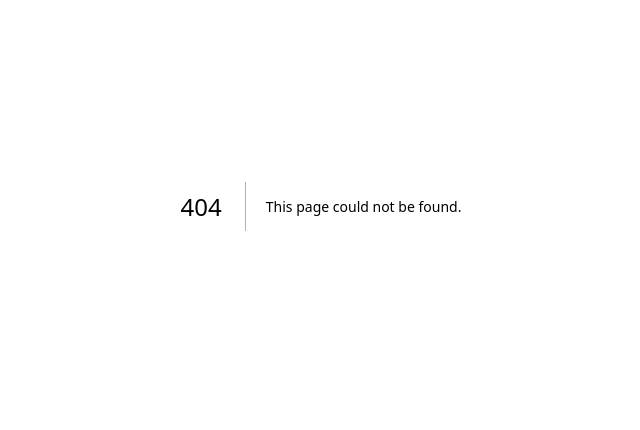
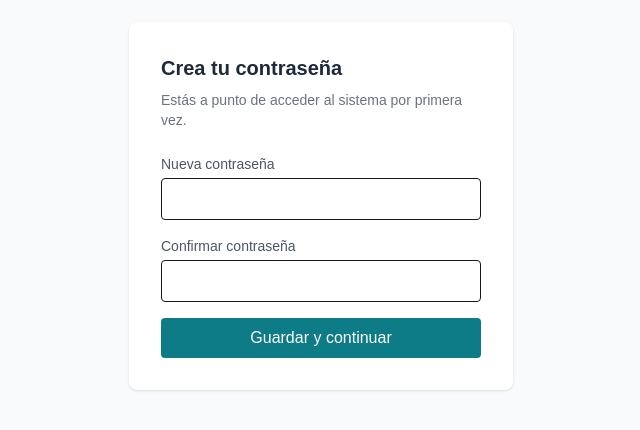
Before and after one commit to rdsolorzano/SSH-LitePyme, a Next.js app: page /actualizar-password in a window 1280 px wide. Before the commit this address had no page. Shown: the part 194-624 px from the top of the page, without its empty margins (319-959 px from the left). Built offline with nearby package versions, Linux system fonts and the light colour scheme.

Commit message:
Ver. 2.1.0 correccion en el cambio de contraseña para usuario nuevo con empresa nueva

```diff
--- /dev/null
+++ b/app/actualizar-password/page.tsx
@@ -0,0 +1,52 @@
+'use client'
+
+import { useState } from 'react'
+import { useRouter } from 'next/navigation'
+import { createClient } from '@/lib/supabase/client'
+
+export default function ActualizarPasswordPage() {
+  const [password, setPassword] = useState('')
+  const [confirmar, setConfirmar] = useState('')
+  const [error, setError] = useState('')
+  const [guardando, setGuardando] = useState(false)
+  const router = useRouter()
+
+  async function handleSubmit(e: React.FormEvent) {
+    e.preventDefault()
+    setError('')
+
+    if (password.length < 6) return setError('La contraseña debe tener al menos 6 caracteres.')
+    if (password !== confirmar) return setError('Las contraseñas no coinciden.')
+
+    setGuardando(true)
+    const supabase = createClient()
+    const { error } = await supabase.auth.updateUser({ password })
+    setGuardando(false)
+
+    if (error) return setError(error.message)
+
+    router.push('/dashboard')
+    router.refresh()
+  }
+
+  return (
+    <div className="flex min-h-screen items-center justify-center bg-gray-50">
+      <form onSubmit={handleSubmit} className="w-full max-w-sm rounded-lg bg-white p-8 shadow">
+        <h1 className="mb-2 text-xl font-semibold text-gray-800">Crea tu contraseña</h1>
+        <p className="mb-6 text-sm text-gray-500">Estás a punto de acceder al sistema por primera vez.</p>
+
+        <label className="mb-1 block text-sm text-gray-600">Nueva contraseña</label>
+        <input type="password" value={password} onChange={(e) => setPassword(e.target.value)} required className="mb-4 w-full rounded border px-3 py-2" />
+
+        <label className="mb-1 block text-sm text-gray-600">Confirmar contraseña</label>
+        <input type="password" value={confirmar} onChange={(e) => setConfirmar(e.target.value)} required className="mb-4 w-full rounded border px-3 py-2" />
+
+        {error && <p className="mb-4 text-sm text-red-600">{error}</p>}
+
+        <button type="submit" disabled={guardando} className="w-full rounded bg-[#0E7C86] py-2 text-white hover:bg-[#0c6971] disabled:opacity-50">
+          {guardando ? 'Guardando...' : 'Guardar y continuar'}
+        </button>
+      </form>
+    </div>
+  )
+}
--- a/app/dashboard/empresas/actions.ts
+++ b/app/dashboard/empresas/actions.ts
@@ -87,7 +87,9 @@ export async function invitarUsuario(empresaId: string, email: string, rol: stri
   if (existente) {
     usuarioId = existente.id
   } else {
-    const { data: invitado, error } = await admin.auth.admin.inviteUserByEmail(email)
+        const { data: invitado, error } = await admin.auth.admin.inviteUserByEmail(email, {
+      redirectTo: `${process.env.NEXT_PUBLIC_APP_URL}/actualizar-password`,
+    })
     if (error || !invitado.user) return { error: 'No se pudo invitar: ' + error?.message }
     usuarioId = invitado.user.id
   }
--- a/app/dashboard/page.tsx
+++ b/app/dashboard/page.tsx
@@ -22,7 +22,7 @@ export default async function DashboardPage() {
           {empresaActiva.nombre_comercial || empresaActiva.razon_social}
         </h1>
       </div>
-      <p className="mt-1 text-sm text-gray-500">&nbsp;&nbsp;Ver. 2.0.0     &nbsp;&nbsp;&nbsp;&nbsp; 10.15 | 24.08.26</p>
+      <p className="mt-1 text-sm text-gray-500">&nbsp;&nbsp;Ver. 2.1.0     &nbsp;&nbsp;&nbsp;&nbsp; 10.15 | 24.08.26</p>
       <p className="mt-1 text-sm text-gray-500">&nbsp;&nbsp;</p>
       <p className="mt-1 text-sm text-gray-500">&nbsp;&nbsp;</p>
       <p className="mt-1 text-2xl text-gray-500">Bienvenido a tu panel de control.</p>
--- a/app/login/page.tsx
+++ b/app/login/page.tsx
@@ -3,6 +3,7 @@
 import { useState } from 'react'
 import { useRouter } from 'next/navigation'
 import { createClient } from '@/lib/supabase/client'
+import { useEffect } from 'react'
 
 export default function LoginPage() {
   const [email, setEmail] = useState('')
@@ -10,6 +11,11 @@ export default function LoginPage() {
   const [error, setError] = useState('')
   const [cargando, setCargando] = useState(false)
   const router = useRouter()
+    useEffect(() => {
+    if (typeof window !== 'undefined' && window.location.hash.includes('access_token')) {
+      router.replace('/actualizar-password' + window.location.hash)
+    }
+  }, [router])
 
   async function handleLogin(e: React.FormEvent) {
     e.preventDefault()
```
